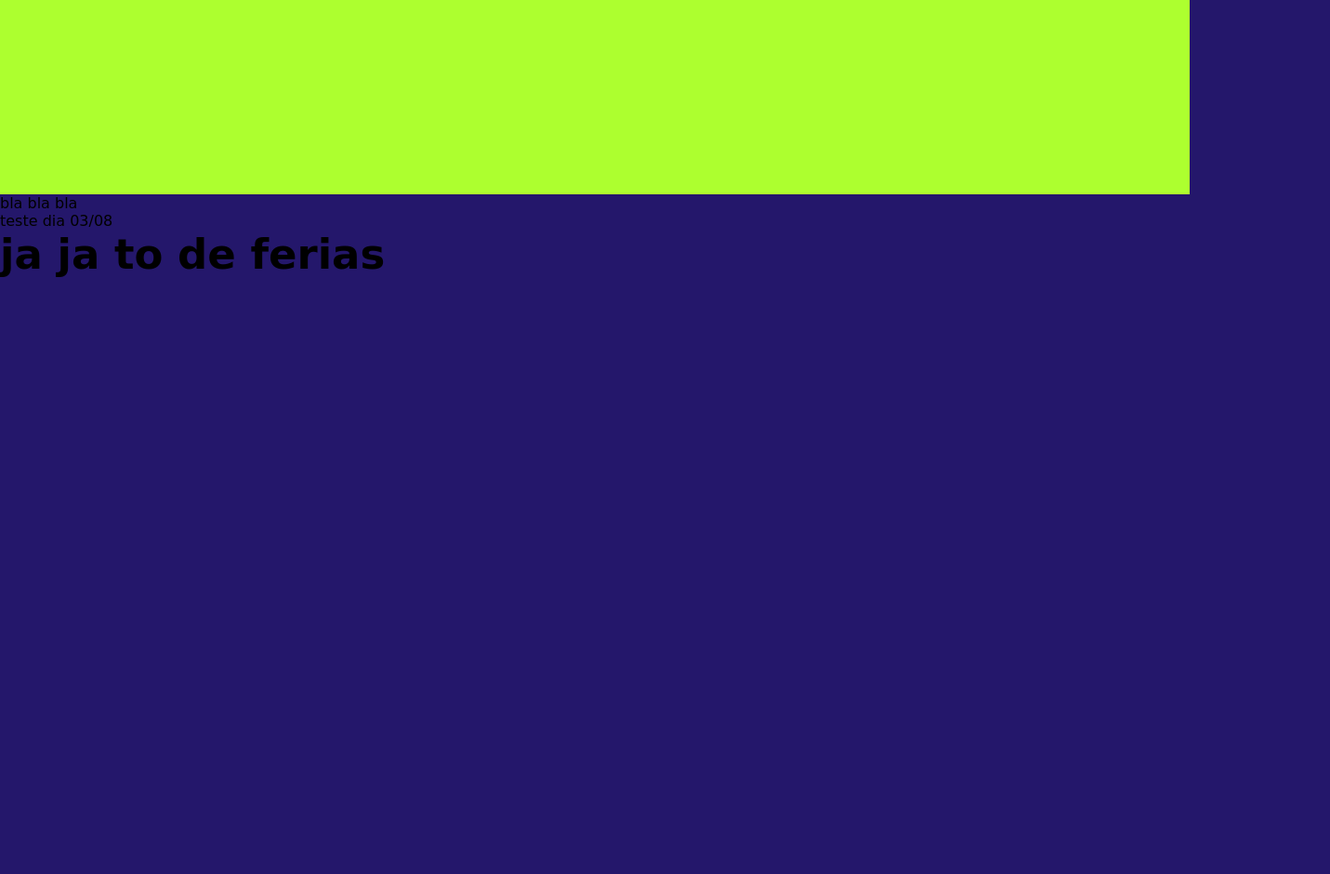
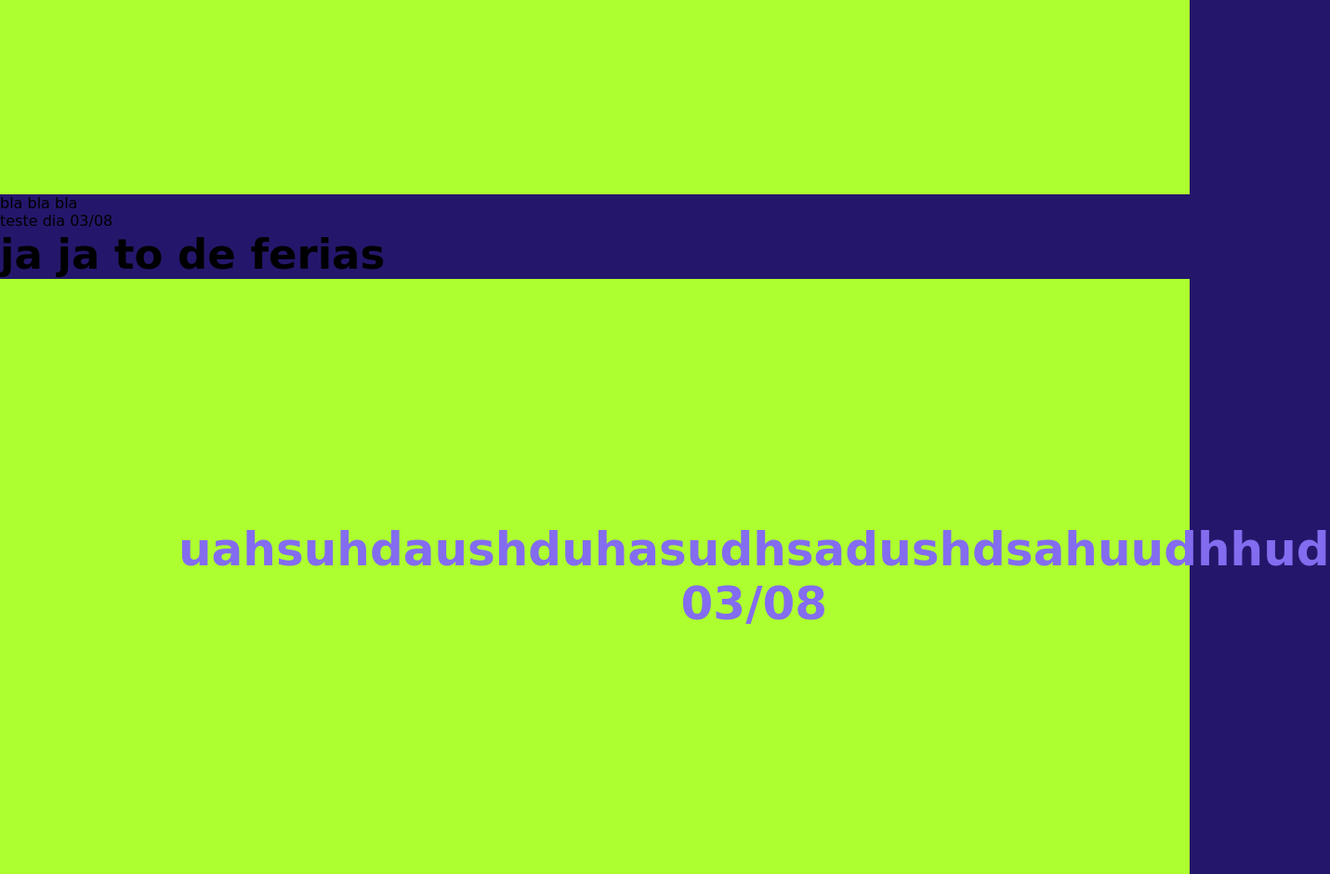
Before and after one commit to marcosmonken/Curriculum, a plain HTML site: page index.html in a window 1280 px wide. Shown: the part 3323-4263 px from the top of the page at 93% size, 1431 px wide, since content can reach past the window. Before the commit the page ends 3623 px from the top, so only its background shows below. Drawn offline with Linux system fonts and the light colour scheme; a web font is replaced by a local one.

Commit message:
bora la denovo

```diff
--- a/index.html
+++ b/index.html
@@ -147,7 +147,12 @@
      <p> bla bla bla </p>
      <p>teste dia 03/08</p>
      <h1>ja ja to de ferias</h1>
+
  </div>
+ <section class="teste carai">
+
+    <h2> uahsuhdaushduhasudhsadushdsahuudhhud 03/08</h2>
+ </section>
  </body>
 
 
```
